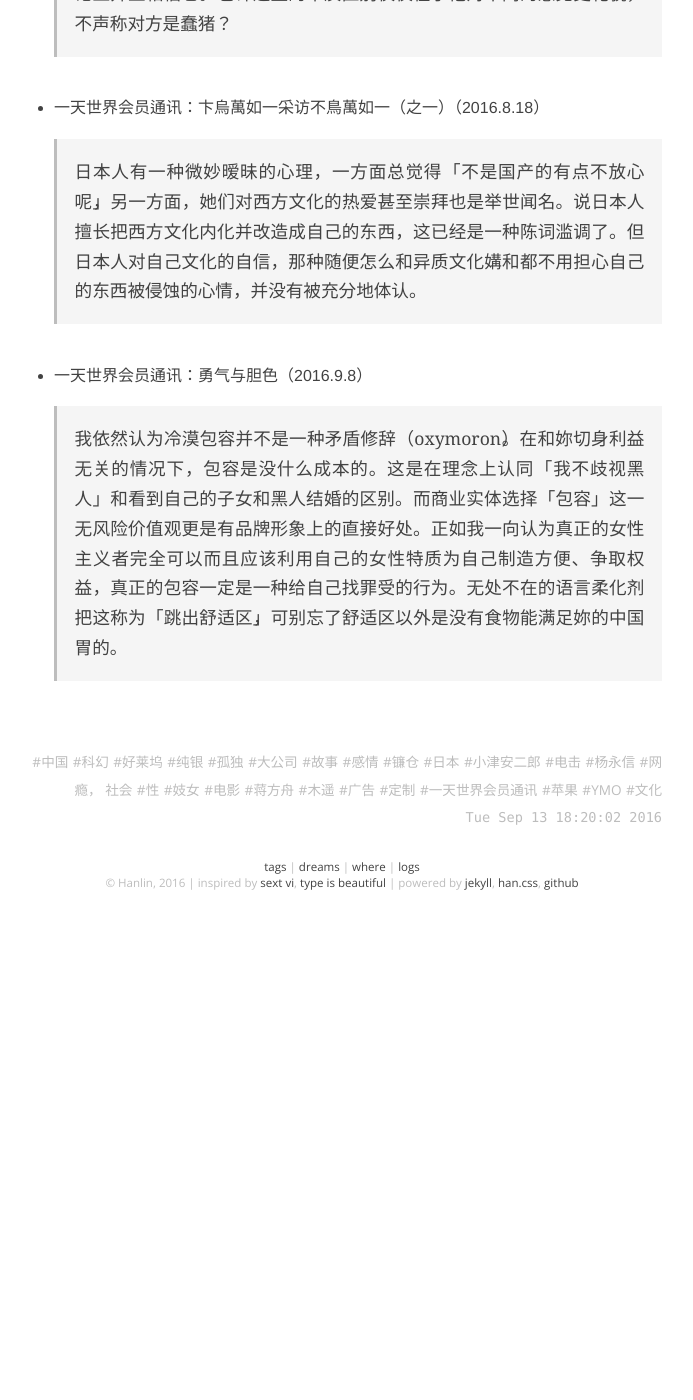
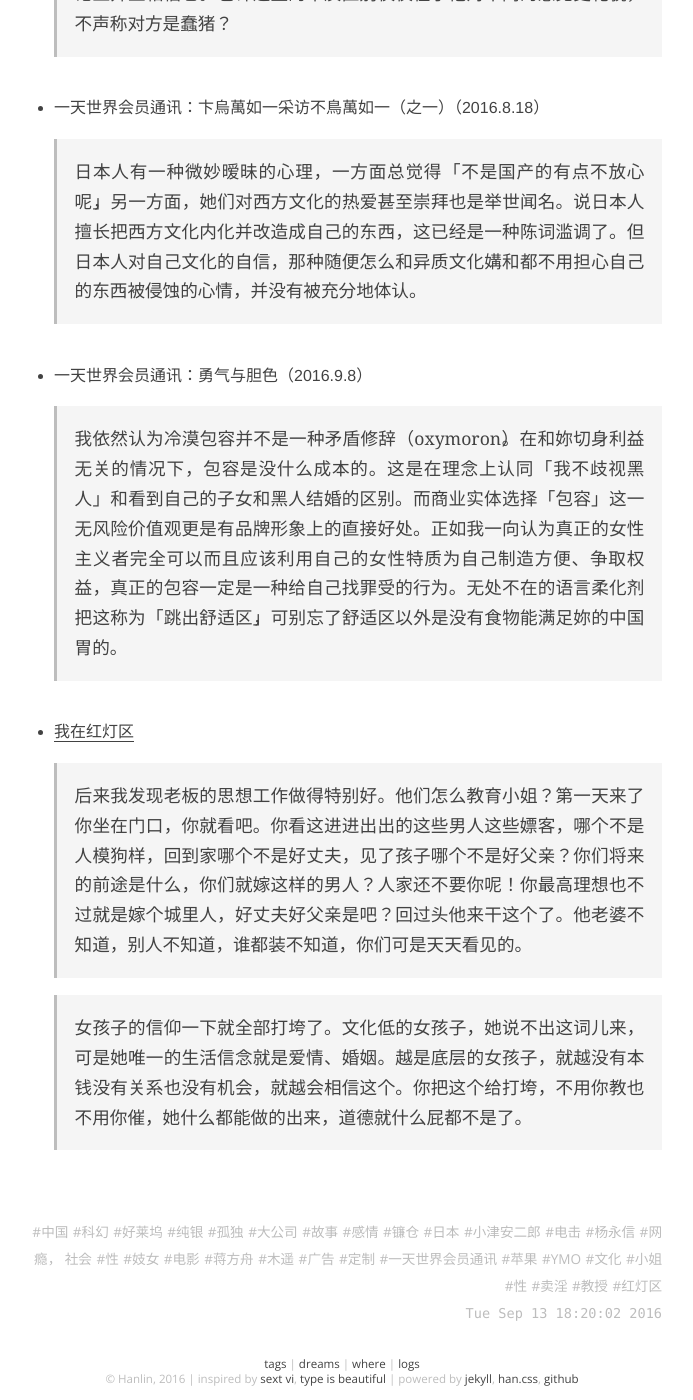
Before and after one commit to onion7878/word, a Jekyll site: the page built from _posts/logs/2016-01-01-37.md, in a window 1280 px wide and 1400 px high, scrolled down 1775 px. Shown: the whole window, without its empty margins (298-991 px from the left). Built offline with Jekyll 4.4.1, drawn with Linux system fonts in a browser that asks for light colours; before the commit the page ends 2678 px from its top, so only the background shows below that.

Commit message:
add item

```diff
--- a/_posts/logs/2016-01-01-37.md
+++ b/_posts/logs/2016-01-01-37.md
@@ -4,7 +4,7 @@ layout: post
 title:  2016 年 37 周
 date: 16-09-13 18:20:02
 categories: [log]
-tags: [中国, 科幻, 好莱坞, 纯银, 孤独, 大公司, 故事, 感情, 镰仓, 日本, 小津安二郎, 电击, 杨永信, 网瘾， 社会, 性, 妓女, 电影, 蒋方舟, 木遥, 广告, 定制, 一天世界会员通讯, 苹果, YMO, 文化]
+tags: [中国, 科幻, 好莱坞, 纯银, 孤独, 大公司, 故事, 感情, 镰仓, 日本, 小津安二郎, 电击, 杨永信, 网瘾， 社会, 性, 妓女, 电影, 蒋方舟, 木遥, 广告, 定制, 一天世界会员通讯, 苹果, YMO, 文化, 小姐, 性, 卖淫, 教授, 红灯区]
 
 ---
 
@@ -43,3 +43,9 @@ tags: [中国, 科幻, 好莱坞, 纯银, 孤独, 大公司, 故事, 感情, 镰
 - 一天世界会员通讯：勇气与胆色（2016.9.8）
 
 	> 我依然认为冷漠包容并不是一种矛盾修辞（oxymoron）。在和妳切身利益无关的情况下，包容是没什么成本的。这是在理念上认同「我不歧视黑人」和看到自己的子女和黑人结婚的区别。而商业实体选择「包容」这一无风险价值观更是有品牌形象上的直接好处。正如我一向认为真正的女性主义者完全可以而且应该利用自己的女性特质为自己制造方便、争取权益，真正的包容一定是一种给自己找罪受的行为。无处不在的语言柔化剂把这称为「跳出舒适区」，可别忘了舒适区以外是没有食物能满足妳的中国胃的。
+
+- [我在红灯区](https://commondatastorage.googleapis.com/letscorp_archive/archives/63950)
+
+	> 后来我发现老板的思想工作做得特别好。他们怎么教育小姐？第一天来了你坐在门口，你就看吧。你看这进进出出的这些男人这些嫖客，哪个不是人模狗样，回到家哪个不是好丈夫，见了孩子哪个不是好父亲？你们将来的前途是什么，你们就嫁这样的男人？人家还不要你呢！你最高理想也不过就是嫁个城里人，好丈夫好父亲是吧？回过头他来干这个了。他老婆不知道，别人不知道，谁都装不知道，你们可是天天看见的。
+
+	> 女孩子的信仰一下就全部打垮了。文化低的女孩子，她说不出这词儿来，可是她唯一的生活信念就是爱情、婚姻。越是底层的女孩子，就越没有本钱没有关系也没有机会，就越会相信这个。你把这个给打垮，不用你教也不用你催，她什么都能做的出来，道德就什么屁都不是了。
```
